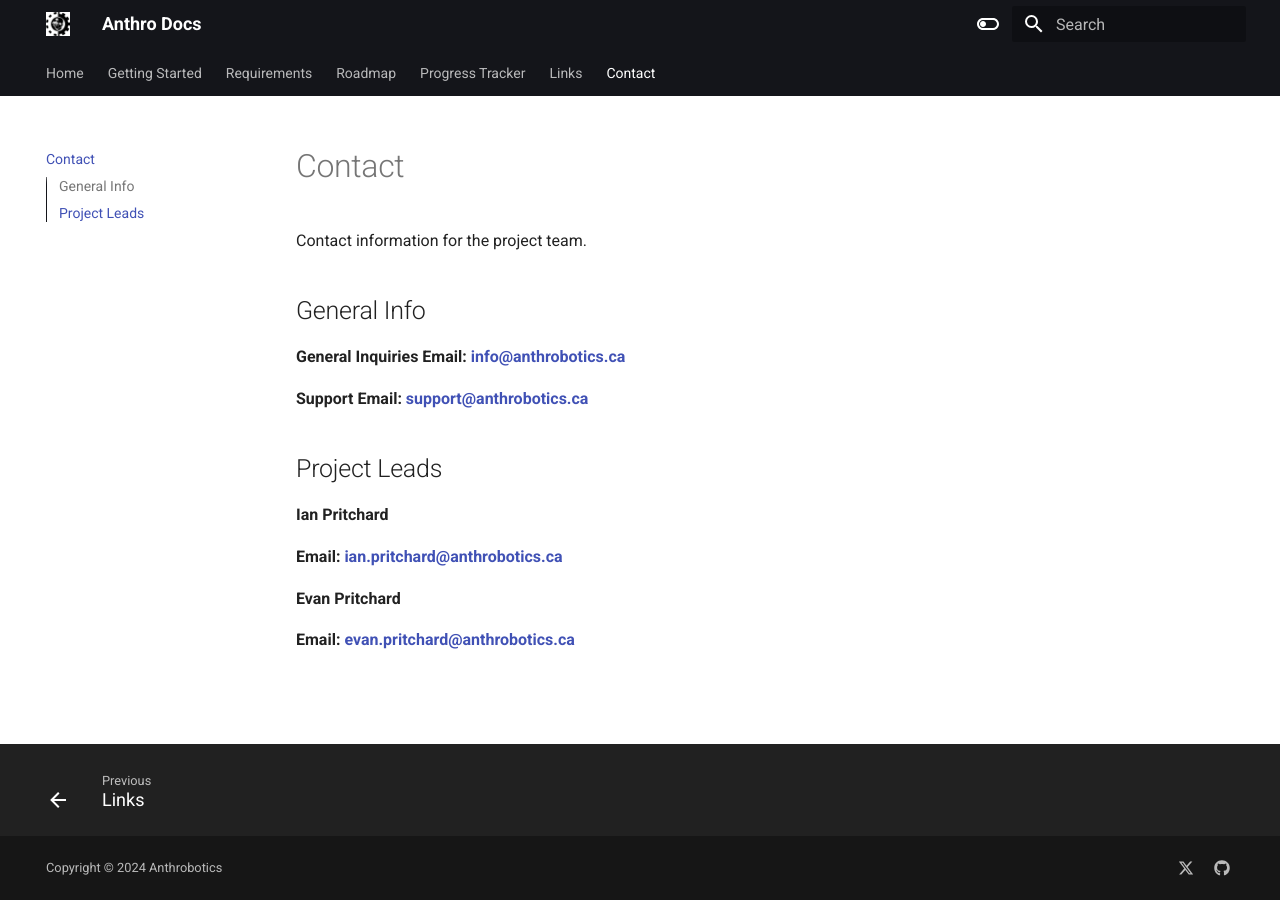
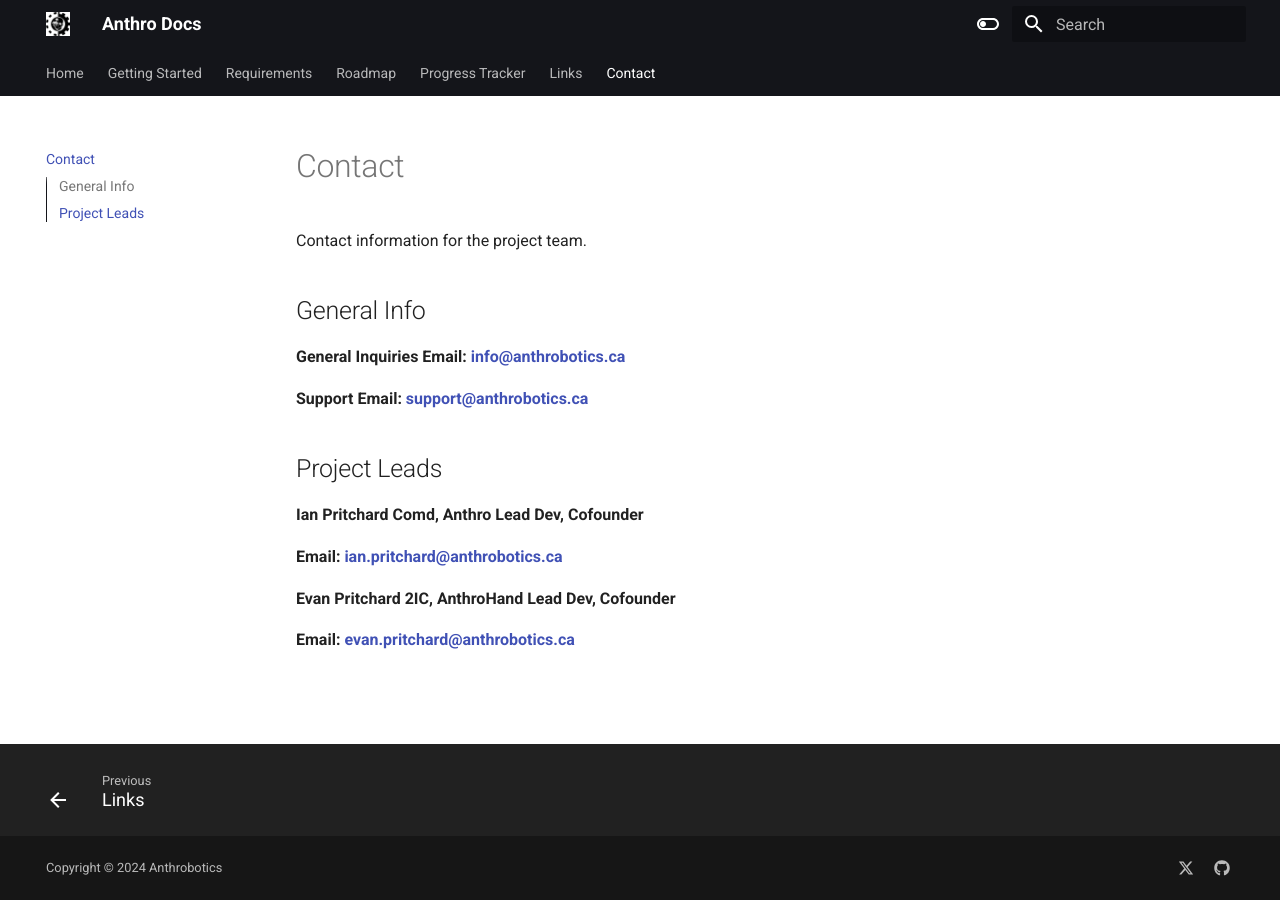
Before and after one commit to Anthrobotics/anthro-docs, an MkDocs documentation site: the page built from docs/contact.md, in a window 1280 px wide. Built offline with MkDocs 1.6.1 and Material for MkDocs 9.7.7, drawn with Linux system fonts in a browser that asks for light colours.

Commit message:
Update contact.md

```diff
--- a/docs/contact.md
+++ b/docs/contact.md
@@ -11,9 +11,11 @@ Contact information for the project team.
 ## Project Leads
 
 **Ian Pritchard**
+**Comd, Anthro Lead Dev, Cofounder**
 
 **Email: [ian.pritchard@anthrobotics.ca](mailto:ian.pritchard@anthrobotics.ca)**
 
 **Evan Pritchard**
+**2IC, AnthroHand Lead Dev, Cofounder**
 
 **Email: [evan.pritchard@anthrobotics.ca](mailto:evan.pritchard@anthrobotics.ca)**
```
